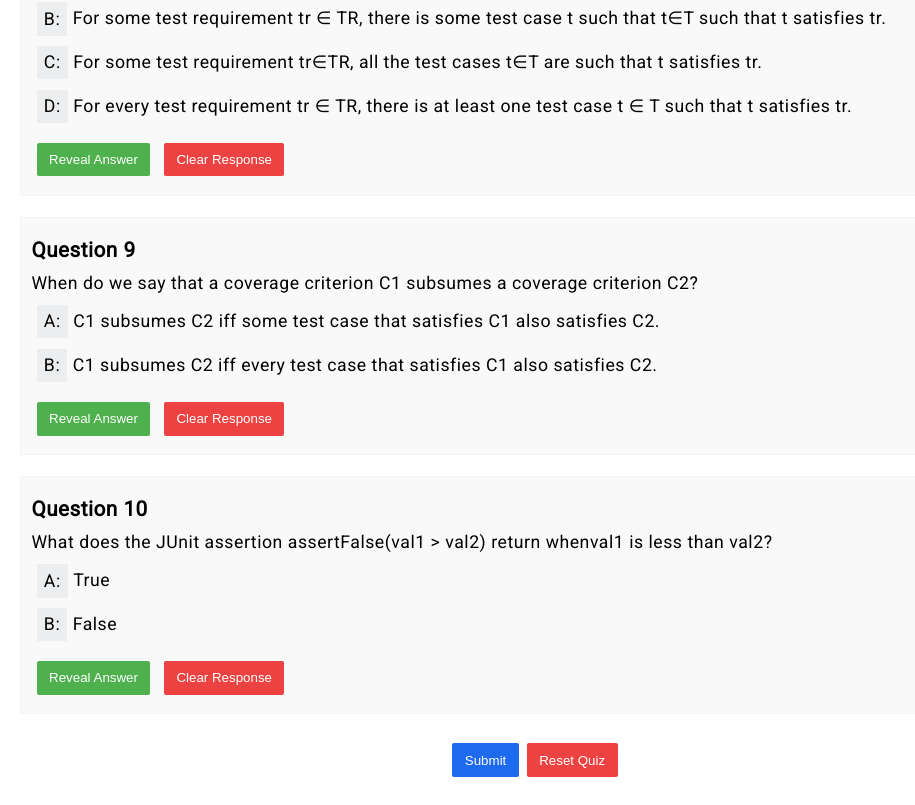
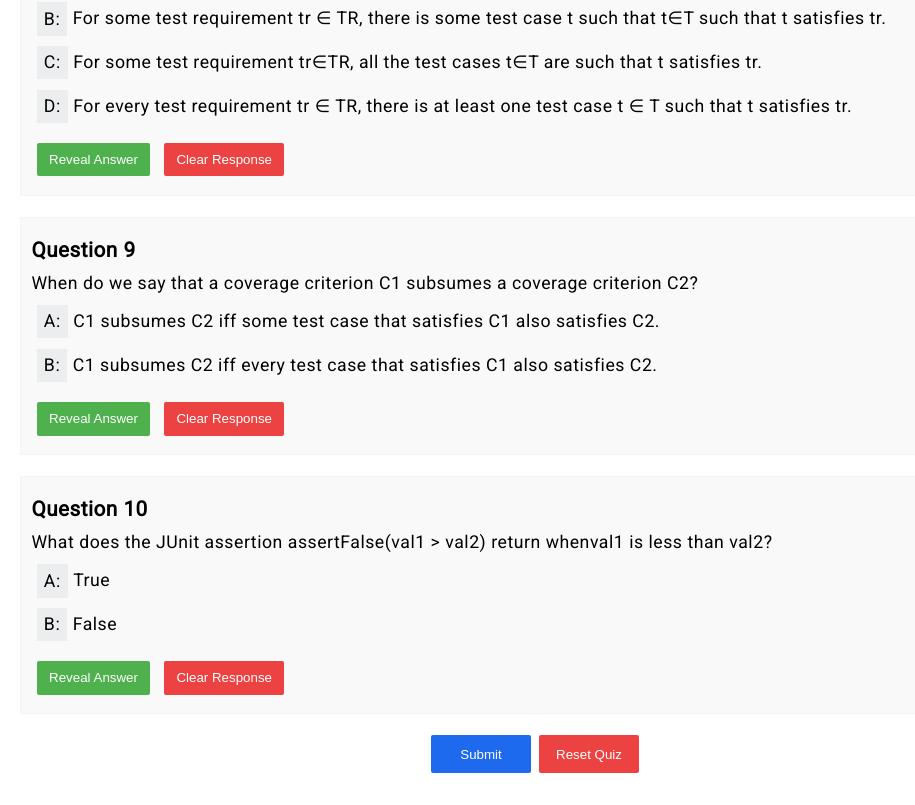
Before and after one commit to coderankita07/Quiz_nptel, a React (Vite) app: page /week/1 in a window 1280 px wide. Shown: the part 2525-3330 px from the top of the page, without its empty margins (190-1105 px from the left). Built offline with nearby package versions, Linux system fonts and the light colour scheme.

Commit message:
fix: show score only when submit clicked

```diff
--- a/src/components/FooterButtons.jsx
+++ b/src/components/FooterButtons.jsx
@@ -7,11 +7,11 @@ import classes from "../../styles/FooterButtons.module.css";
 const FooterButtons = ({ correctAnswerCount, onClickSubmit, onClickReset }) => {
   return (
     <div className={classes.container}>
-      <div className={classes.scoreContainer}>
-        {correctAnswerCount && correctAnswerCount != -1 && (
+      {correctAnswerCount !== -1 ? (
+        <div className={classes.scoreContainer}>
           <p className="score">Your score: {correctAnswerCount} / 10</p>
-        )}
-      </div>
+        </div>
+      ) : null}
 
       <div className={classes.btnContainer}>
         <button onClick={onClickSubmit} className={classes.submitBtn}>
--- a/src/components/Questions.jsx
+++ b/src/components/Questions.jsx
@@ -11,6 +11,7 @@ const Questions = ({ questions, rightAnswers, images }) => {
     new Array(10).fill(-1)
   );
   const [revealAnswer, setRevealAnswer] = useState(new Array(10).fill(false));
+  const [correctAnswersCount, setCorrectAnswersCount] = useState(-1);
 
   const { id } = useParams();
 
@@ -53,6 +54,31 @@ const Questions = ({ questions, rightAnswers, images }) => {
     setRevealAnswer(newRevealAnswer);
   };
 
+  const calculateAndSetCorrectAnswersCount = () => {
+    let correctAnswers = 0;
+    for (let i = 0; i < selectedAnswers.length; i++) {
+      if (selectedAnswers[i] - 1 === rightAnswersForCurrentWeek[i])
+        correctAnswers++;
+    }
+
+    setCorrectAnswersCount(correctAnswers);
+  };
+
+  const handleClickSubmitTest = () => {
+    const revealAllAnswers = new Array(10).fill(true);
+    setRevealAnswer(revealAllAnswers);
+    calculateAndSetCorrectAnswersCount();
+  };
+
+  const handleClickReset = () => {
+    const resetedRevealedAnswers = new Array(10).fill(false);
+    setRevealAnswer(resetedRevealedAnswers);
+
+    const resetSelectedAnswers = new Array(10).fill(-1);
+    setSelectedAnswers(resetSelectedAnswers);
+    setCorrectAnswersCount(-1);
+  };
+
   if (currentWeekQuestions == undefined) return <>Invalid url</>;
 
   console.log({ currentWeekQuestions });
@@ -75,7 +101,11 @@ const Questions = ({ questions, rightAnswers, images }) => {
         );
       })}
 
-      <FooterButtons />
+      <FooterButtons
+        correctAnswerCount={correctAnswersCount}
+        onClickSubmit={handleClickSubmitTest}
+        onClickReset={handleClickReset}
+      />
     </div>
   );
 };
--- a/styles/footerButtons.module.css
+++ b/styles/footerButtons.module.css
@@ -2,7 +2,7 @@
   display: flex;
   flex-direction: column;
   align-items: center;
-  gap: 8px;
+  gap: 12px;
   margin-bottom: 28px;
 }
 
@@ -16,7 +16,8 @@
 }
 
 .btnContainer button {
-  padding: 0.9rem 1.2rem;
+  width: 100px;
+  height: 38px;
   border-radius: 2px;
   border: none;
   color: white;
```
